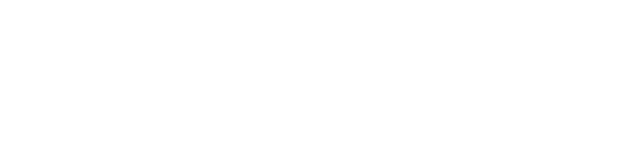
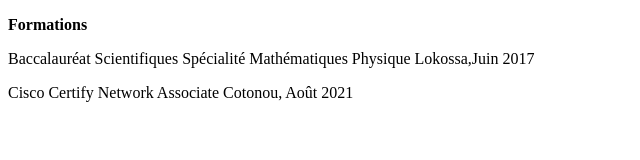
Before and after one commit to Bendero22/git-mon-cv, a plain HTML site: page index.html in a window 1280 px wide. Shown: the whole page, without its empty margins (0-640 px from the left). Drawn offline with Linux system fonts and the light colour scheme.

Commit message:
mise en place de la section formations

```diff
--- a/index.html
+++ b/index.html
@@ -8,6 +8,17 @@
     <title>Document</title>
 </head>
 <body>
+    <p><B>Formations</B></p>
+    <div>
+        <p>Baccalauréat Scientifiques
+            Spécialité Mathématiques Physique
+            Lokossa,Juin 2017
+        </p>
+        <p>
+            Cisco Certify Network Associate
+            Cotonou, Août 2021
+        </p>
+    </div>
 
 </body>
 </html>
```
